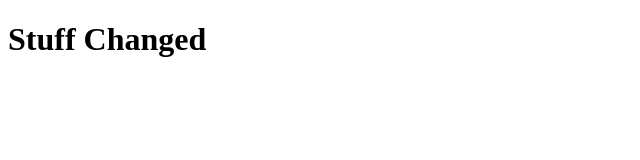
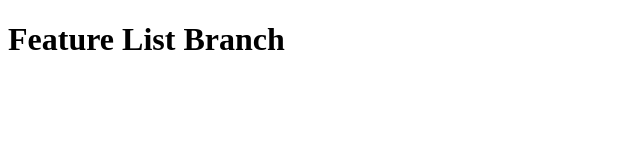
Before and after one commit to jjrich13/git-branching, a plain HTML site: page index.html in a window 1280 px wide. Shown: the whole page, without its empty margins (0-640 px from the left). Drawn offline with Linux system fonts and the light colour scheme.

Commit message:
Updated h1

```diff
--- a/index.html
+++ b/index.html
@@ -7,6 +7,6 @@
     <meta name="viewport" content="width=device-width, initial-scale=1">
 </head>
 <body>
-    <h1>Stuff Changed</h1>
+    <h1>Feature List Branch</h1>
 </body>
 </html>
```
